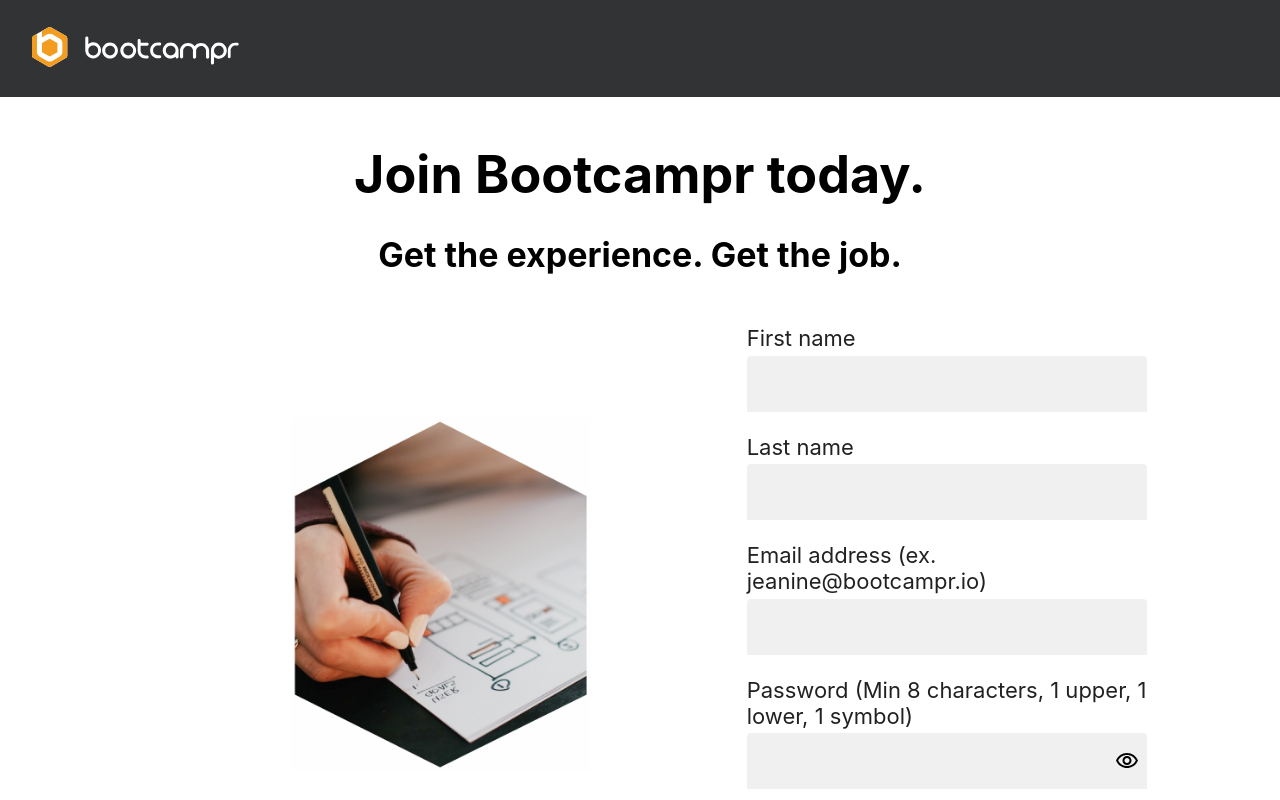
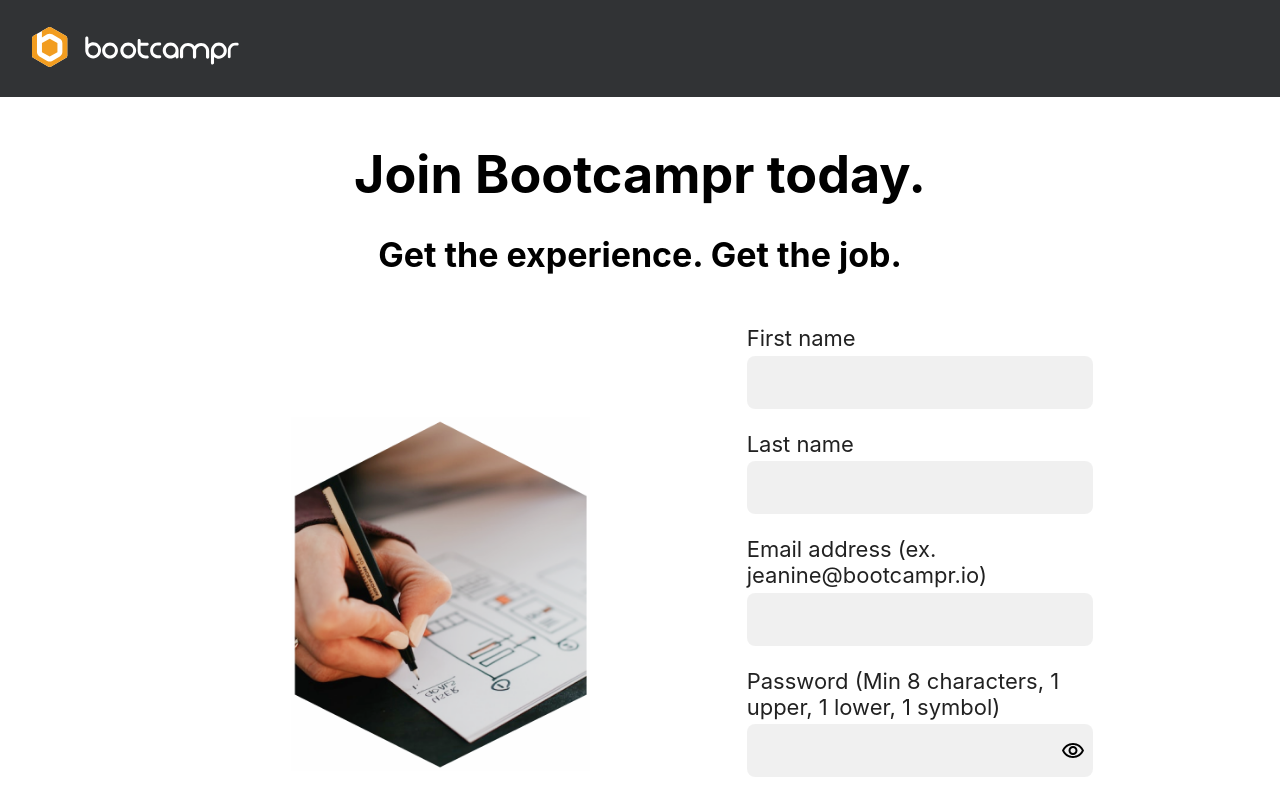
Before and after one commit to yeezick/bootcampr-assessment, a React (Create React App) app in the folder frontend/: page /sign-up in a window 1280 px wide. Shown: the top 800 px of the page. Built offline with nearby package versions, Linux system fonts and the light colour scheme.

Commit message:
Added maximum length for name and email inputs. Also centered form box text and border radius to match figma.

```diff
--- a/frontend/src/components/PasswordAgainInput.tsx
+++ b/frontend/src/components/PasswordAgainInput.tsx
@@ -19,8 +19,10 @@ const PasswordAgainInput = ({ passwordAgain, handlePasswordAgain }) => {
             value={passwordAgain}
             onChange={handlePasswordAgain}
             variant="filled"
+            inputProps={{ maxLength: 80, style: { padding: 15 }}}
             InputProps={{
                 disableUnderline: true,
+                sx: { borderRadius: 2 },
                 endAdornment: (
                     <InputAdornment position="end">
                         <IconButton
--- a/frontend/src/components/PasswordInput.tsx
+++ b/frontend/src/components/PasswordInput.tsx
@@ -19,8 +19,10 @@ const PasswordInput = ({ password, handlePassword }) => {
             value={password}
             onChange={handlePassword}
             variant="filled"
+            inputProps={{ maxLength: 80, style: { padding: 15 }}}
             InputProps={{
                 disableUnderline: true,
+                sx: { borderRadius: 2 },
                 endAdornment: (
                     <InputAdornment position="end">
                         <IconButton
--- a/frontend/src/screens/Register/Register.tsx
+++ b/frontend/src/screens/Register/Register.tsx
@@ -1,6 +1,6 @@
 import React, { useState } from 'react'
 import { useNavigate } from 'react-router-dom'
-import { Box, Button, Checkbox, FormControl, FormControlLabel, Grid, Paper, TextField } from '@mui/material'
+import { Box, Button, FormControl, Grid, Paper, TextField } from '@mui/material'
 import './Register.scss'
 import RegisterPageImage from 'assets/RegisterPageImage.png'
 import PasswordInput from 'components/PasswordInput'
@@ -19,14 +19,13 @@ export const Register: React.FC = () => {
             firstName: data.get('firstName'),
             lastLame: data.get('lastName'),
             email: data.get('email'),
-            password: password,
-            passwordAgain: passwordAgain,
+            password: data.get('password'),
         });
         navigate('/registered')
     }
 
     const [allowEmails, setAllowEmails] = useState(false)
-    console.log({allowEmails})
+    // console.log({allowEmails})
     const [password, setPassword] = useState("")
 
     const [passwordAgain, setPasswordAgain] = useState("")
@@ -58,7 +57,7 @@ export const Register: React.FC = () => {
                         onSubmit={handleRegister}
                         sx={{
                         display: 'grid',
-                        gridTemplateColumns: { sm: '75%'},
+                        gridTemplateColumns: { sm: '65%'}
                         }}
                     >
                         <FormControl variant="standard">
@@ -68,7 +67,8 @@ export const Register: React.FC = () => {
                                 id="firstName"
                                 name="firstName"
                                 variant="filled"
-                                InputProps={{ disableUnderline: true}}
+                                InputProps={{ disableUnderline: true, sx: { borderRadius: 2 }}}
+                                inputProps={{ maxLength: 40, style: { padding: 15 } }}
                             />
                             <p>Last name</p>
                             <TextField
@@ -76,7 +76,8 @@ export const Register: React.FC = () => {
                                 id="lastName"
                                 name="lastName"
                                 variant="filled"
-                                InputProps={{ disableUnderline: true}}
+                                InputProps={{ disableUnderline: true, sx: { borderRadius: 2 }}}
+                                inputProps={{ maxLength: 60, style: { padding: 15 }  }}
                             />
                             <p>Email address (ex. jeanine@bootcampr.io)</p>
                             <TextField
@@ -84,7 +85,8 @@ export const Register: React.FC = () => {
                                 id="email"
                                 name="email"
                                 variant="filled"
-                                InputProps={{ disableUnderline: true}}
+                                InputProps={{ disableUnderline: true, sx: { borderRadius: 2 }}}
+                                inputProps={{ maxLength: 80, style: { padding: 15 }  }}
                             />
                             <p>Password (Min 8 characters, 1 upper, 1 lower, 1 symbol)</p>
                             <PasswordInput
--- a/frontend/src/screens/Register/SuccessPage.tsx
+++ b/frontend/src/screens/Register/SuccessPage.tsx
@@ -5,7 +5,7 @@ export const SuccessPage: React.FC = () => {
 
     return (
         <div>
-            You are registered!
+            Congrats! You are registered!
         </div>
     )
 }
```
